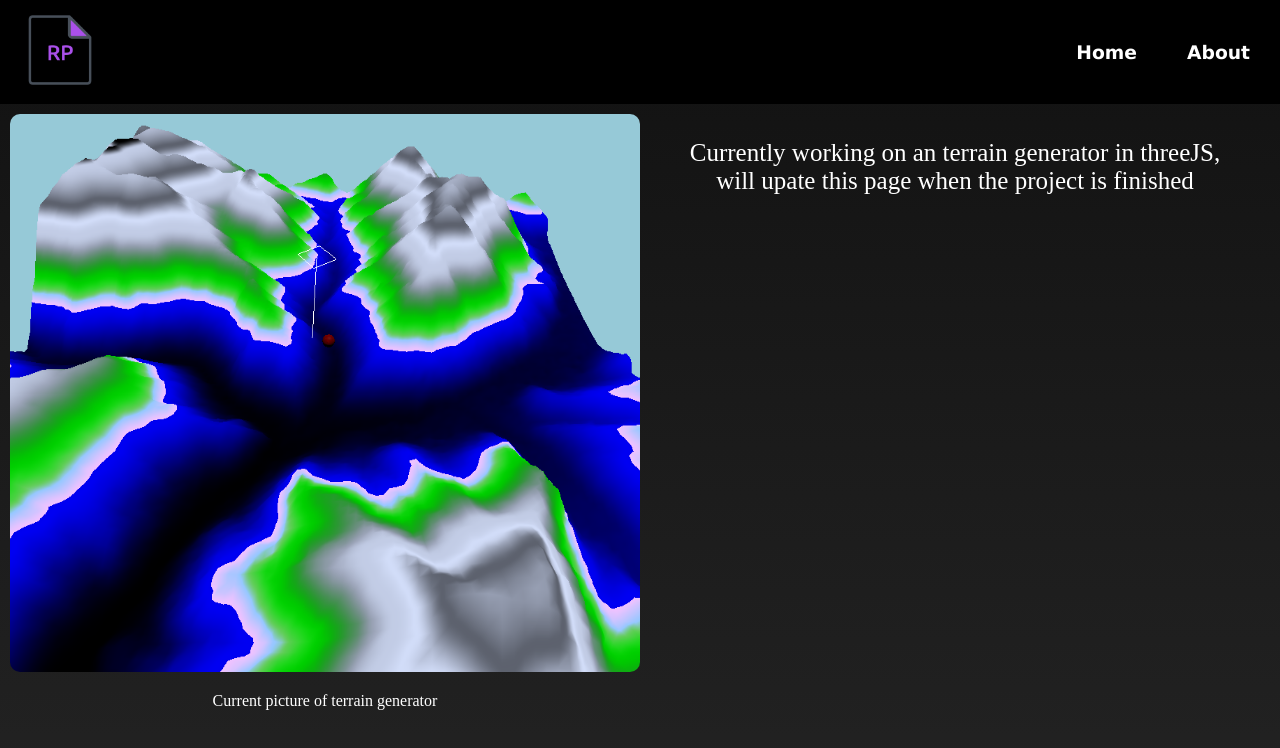
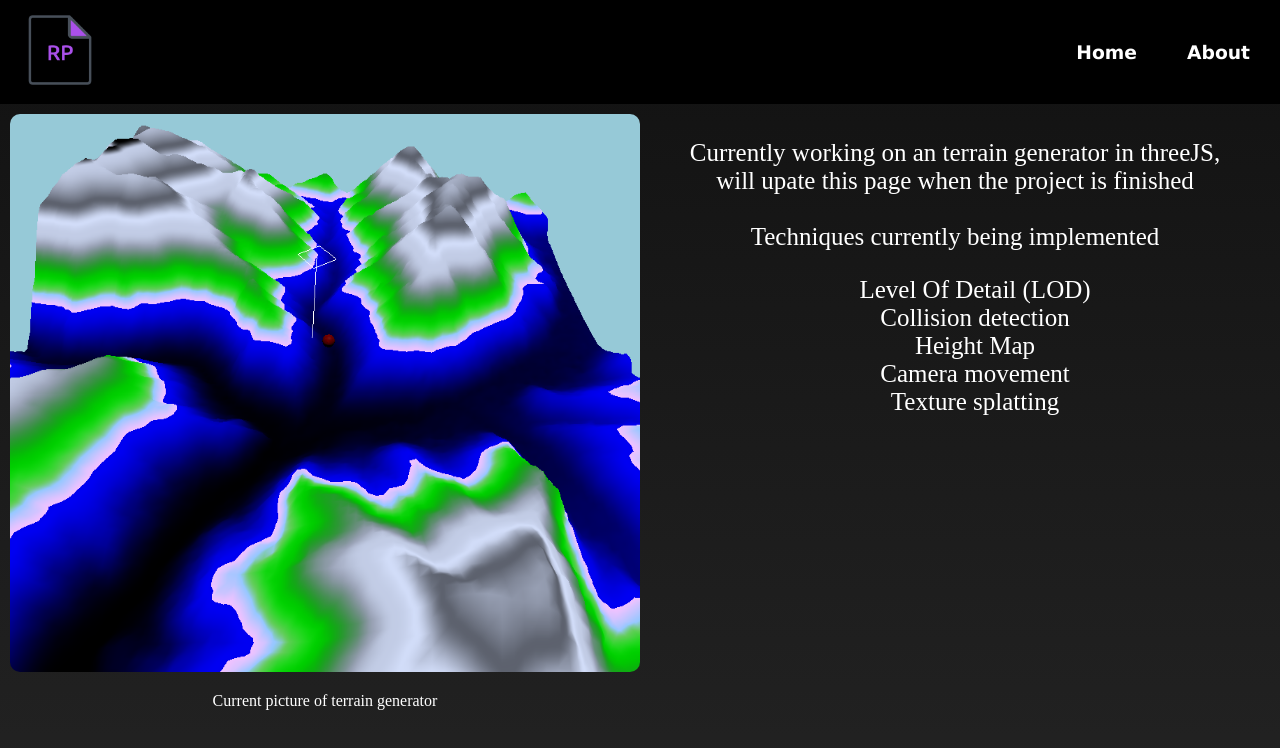
Before and after one commit to Richard-Persson/Portfolio, a React (Vite) app: page /Portfolio/TerrainGenerator in a window 1280 px wide. Shown: the top 748 px of the page. Built offline with nearby package versions, Linux system fonts and the light colour scheme.

Commit message:
Detalje endring

```diff
--- a/src/components/pages/Conversion/conversion.css
+++ b/src/components/pages/Conversion/conversion.css
@@ -1,7 +1,7 @@
 .headerConversion{
     padding: 30px 0px;
     margin: 0;
-    font-family:Cambria, Cochin, Georgia, Times, 'Times New Roman', serif;
+    font-family: Arial, Helvetica, sans-serif;
     font-size: 60px;
     color: rgb(25, 139, 247);
 
@@ -25,12 +25,12 @@
   }
 
   h2{
-  font-family: Cambria, Cochin, Georgia, Times, 'Times New Roman', serif;
+    font-family: Arial, Helvetica, sans-serif;
     font-size: 30px;
   }
 
   h1{
-    font-family: Cambria, Cochin, Georgia, Times, 'Times New Roman', serif;
+    font-family: Arial, Helvetica, sans-serif;
 
   }
   p{
--- a/src/components/pages/TerrainGenerator/TerrainGenerator.css
+++ b/src/components/pages/TerrainGenerator/TerrainGenerator.css
@@ -29,3 +29,10 @@ border-radius: 10px;
 
   font-size: 25px;
 }
+
+.tg_description p li{
+
+
+  font-size: 25px;
+  list-style: none;
+}
--- a/src/components/pages/TerrainGenerator/TerrainGenerator.tsx
+++ b/src/components/pages/TerrainGenerator/TerrainGenerator.tsx
@@ -22,7 +22,19 @@ export function TerrainGenerator(){
 
 
         <div className='tg_description'>
-          <p> Currently working on an terrain generator in threeJS, <br/>will upate this page when the project is finished
+          <p> Currently working on an terrain generator in threeJS, <br/>
+              will upate this page when the project is finished <br/>
+            <br/>
+              Techniques currently being implemented
+            <ul>
+              <li> Level Of Detail (LOD)</li>
+              <li> Collision detection  </li>
+              <li> Height Map</li>
+              <li> Camera movement</li>
+              <li> Texture splatting</li>
+             </ul>
+
+
           </p>
         </div>
 
--- a/src/components/pages/home/home.tsx
+++ b/src/components/pages/home/home.tsx
@@ -28,7 +28,7 @@ export  function Home() {
       <h2 className='Homepage__Text'>Projects</h2>
       <div className="cards">
         <Link className='link' to="/Portfolio/TicTacToe">
-        <Card name='Tac Toe' img='TicTacToe.png' tools={'-HTML\n-CSS\n-JavaScript'} />
+        <Card name='Tic Tac Toe' img='TicTacToe.png' tools={'-HTML\n-CSS\n-JavaScript'} />
         </Link>
         <Link className='link' to="/Portfolio/Calculator">
         <Card name='Calculator' img='Calculator.png' tools={'-HTML\n-CSS\n-JavaScript + React'}/>
```
